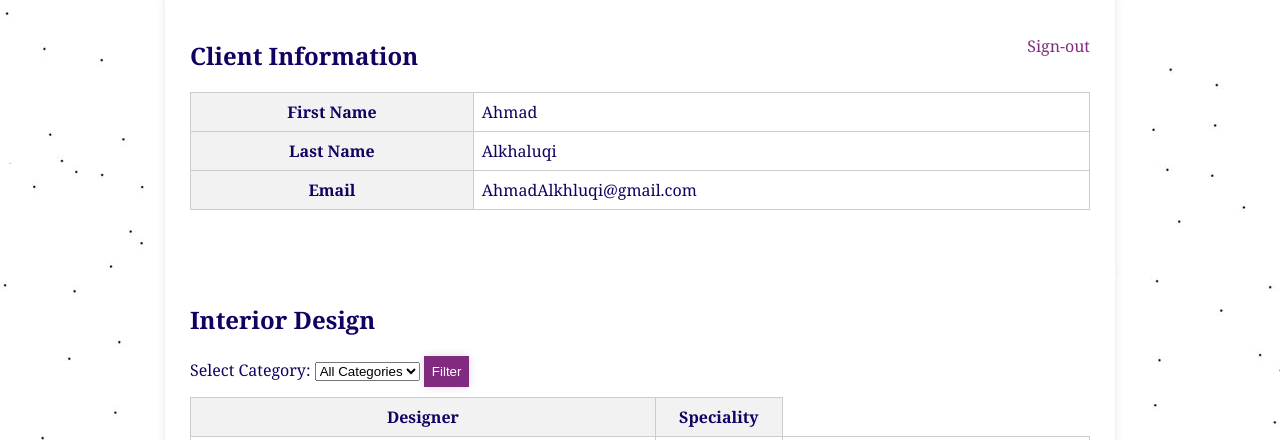
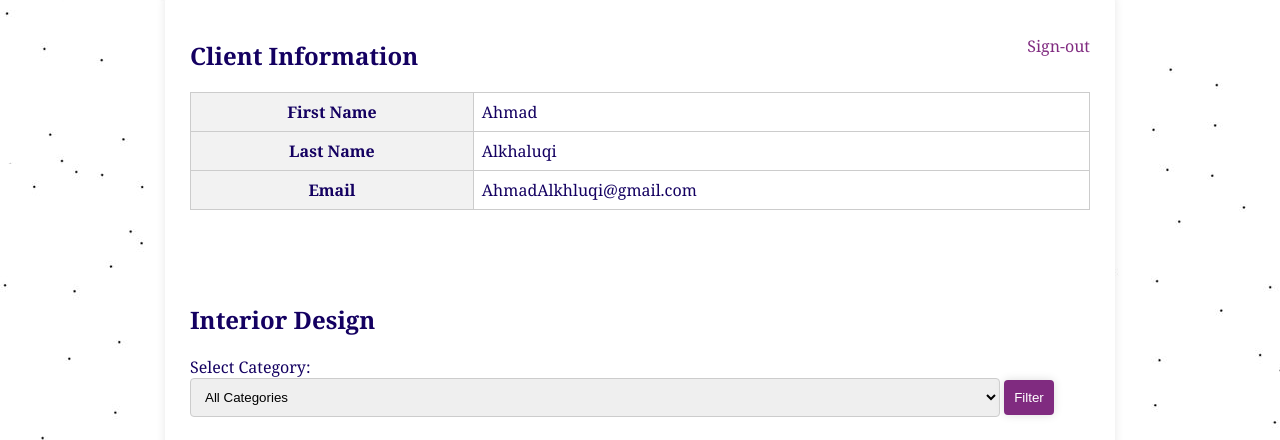
Before and after one commit to taifAlrubeaan/EleganceVibe, a website: page public_html/Client.html in a window 1280 px wide. Shown: the part 326-766 px from the top of the page. Drawn offline with Linux system fonts and the light colour scheme.

Commit message:
Update Client.css

```diff
--- a/public_html/Client.css
+++ b/public_html/Client.css
@@ -1,3 +1,6 @@
+
+
+
 
 
 
@@ -26,6 +29,15 @@ background-size:auto;
 
 
         }
+        select {
+            margin-bottom: 16px;
+            padding: 10px;
+            border: 1px solid #ccc;
+            border-radius: 4px;
+            width: 90%;
+            box-sizing: border-box;
+        }
+
         p a {text-align: right; float:right;}
 h1 {
     font-size: 2rem;
@@ -76,12 +88,13 @@ th {
 }
 
 button {
-    padding: 8px;
+    padding: 10px;
     background-color: rgb(128, 43, 128);
     color: #fff;
     border: none;
     cursor: pointer;
     box-shadow: 0 0 10px#ddd;
+    border-radius: 4px;
 }
 
 button:hover {
@@ -130,6 +143,10 @@ a:hover {
     text-align: left;
     text-shadow: 2px 2px 5px #34495e;
     margin-left: 10px; }
+
+
+/**************************************new code****/
+
 footer {
   float: left;
   font-family: Arial;
```
Lines whose indentation alone changed are shown as unchanged.
